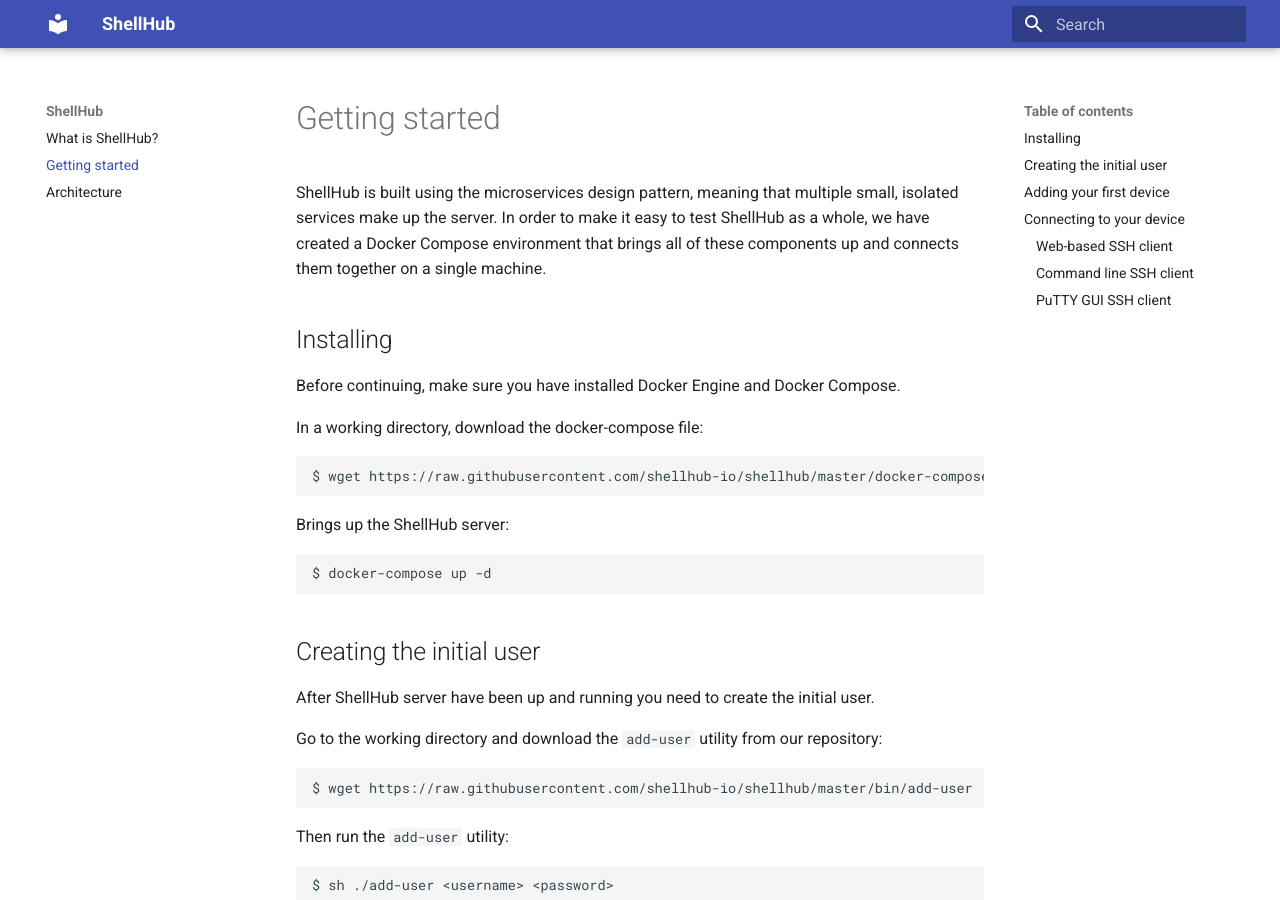
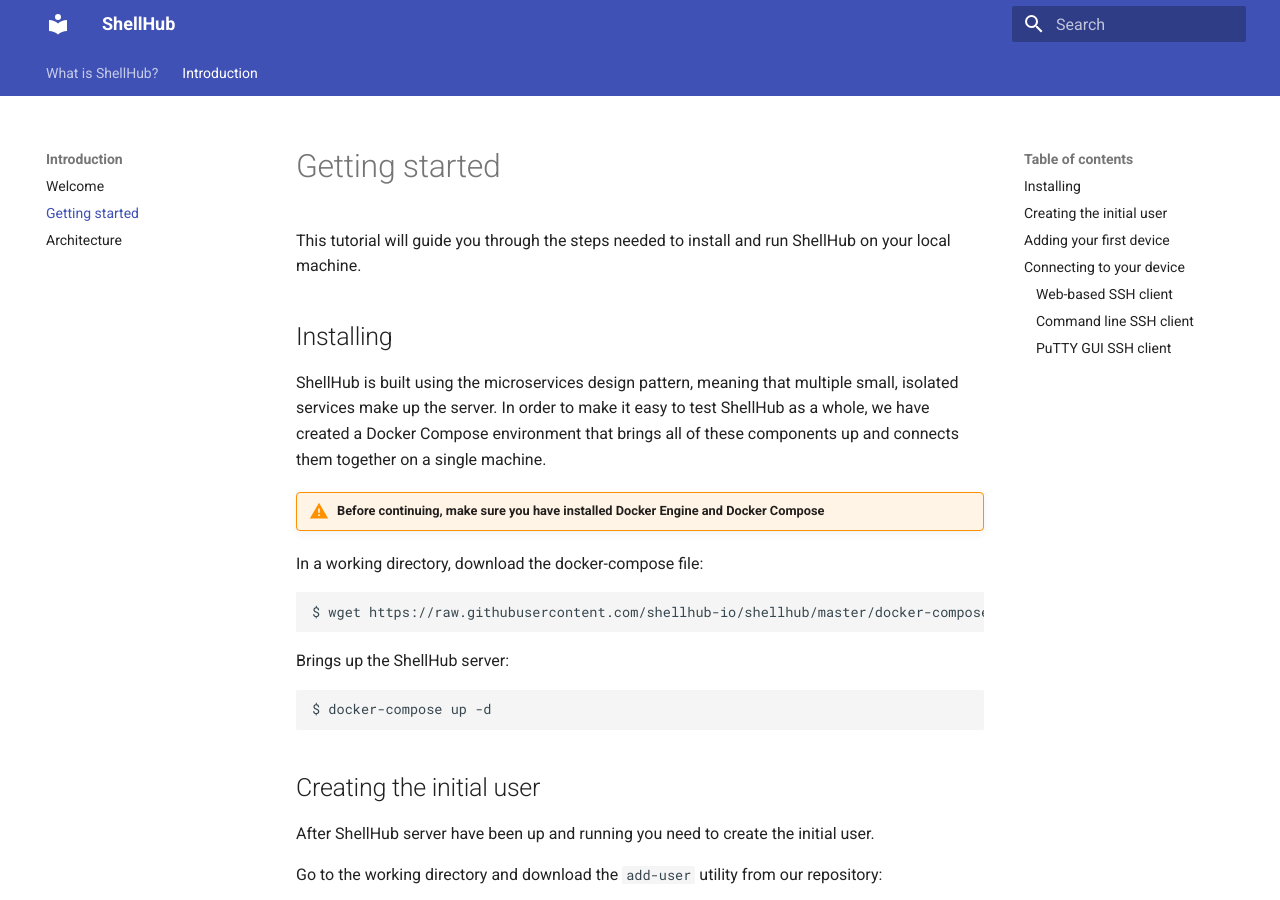
Before and after one commit to shellhub-io/shellhub-io.github.io, an MkDocs documentation site: the page built from docs/getting-started.md, in a window 1280 px wide and 900 px high. Built offline with MkDocs 1.6.1 and Material for MkDocs 9.7.7, drawn with Linux system fonts in a browser that asks for light colours.

Commit message:
Docs updated

```diff
--- a/docs/getting-started.md
+++ b/docs/getting-started.md
@@ -1,12 +1,15 @@
+This tutorial will guide you through the steps needed to install and
+run ShellHub on your local machine.
+
+## Installing
+
 ShellHub is built using the microservices design pattern, meaning that
 multiple small, isolated services make up the server.
 In order to make it easy to test ShellHub as a whole, we have created
 a Docker Compose environment that brings all of these components up
 and connects them together on a single machine.
 
-## Installing
-
-Before continuing, make sure you have installed Docker Engine and Docker Compose.
+!!! warning "Before continuing, make sure you have installed Docker Engine and Docker Compose"
 
 In a working directory, download the docker-compose file:
 
--- a/mkdocs.yml
+++ b/mkdocs.yml
@@ -1,10 +1,14 @@
 site_name: ShellHub
 theme:
   name: 'material'
+  feature:
+    tabs: true
 nav:
   - What is ShellHub?: index.md
-  - Getting started: getting-started.md
-  - Architecture: architecture.md
+  - Introduction:
+    - Welcome: welcome.md
+    - Getting started: getting-started.md
+    - Architecture: architecture.md
 markdown_extensions:
   - markdown.extensions.admonition
   - markdown.extensions.codehilite:
```
Also changed, not shown: docs/welcome.md (added, +9 -0 lines).
